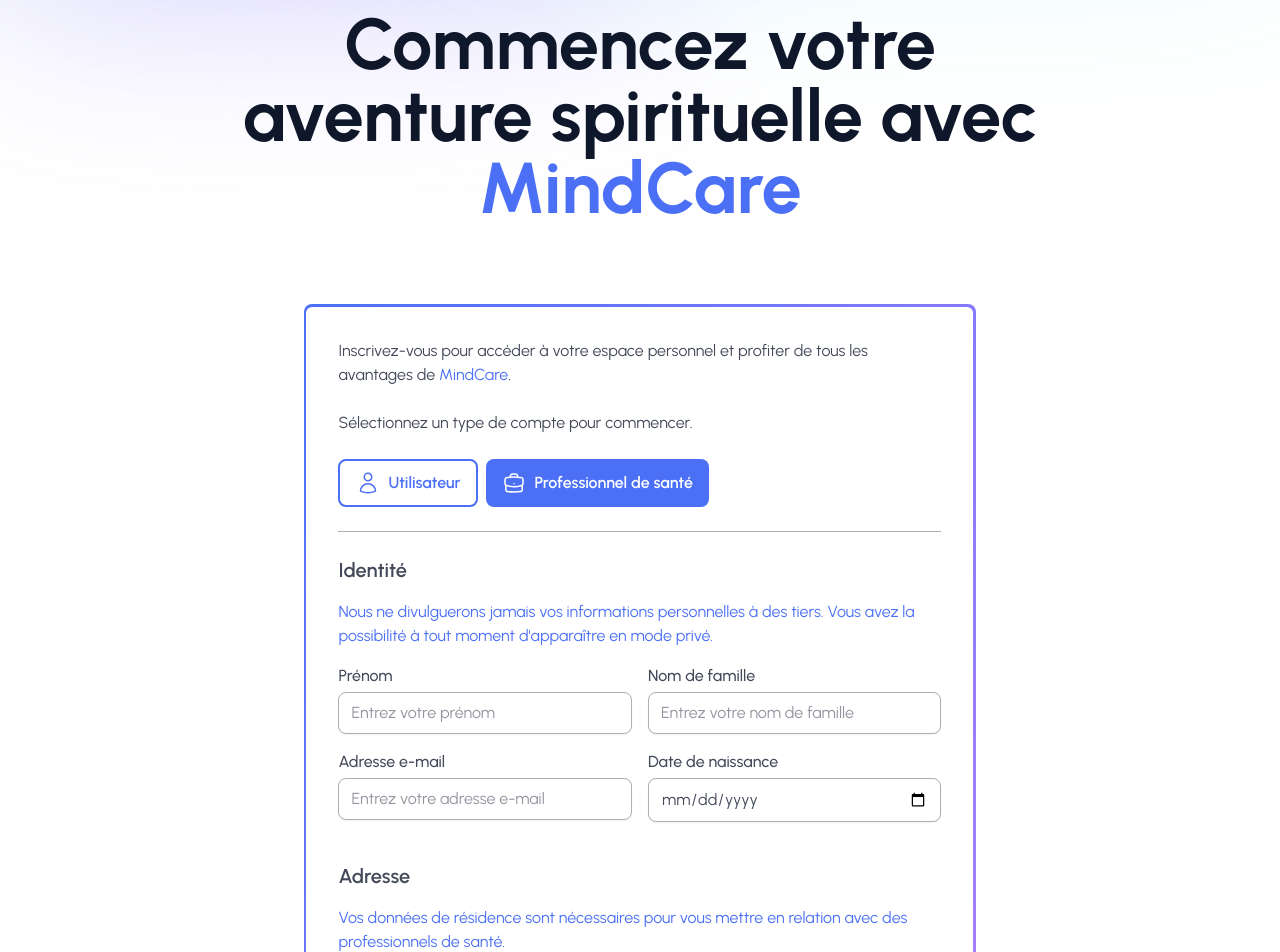
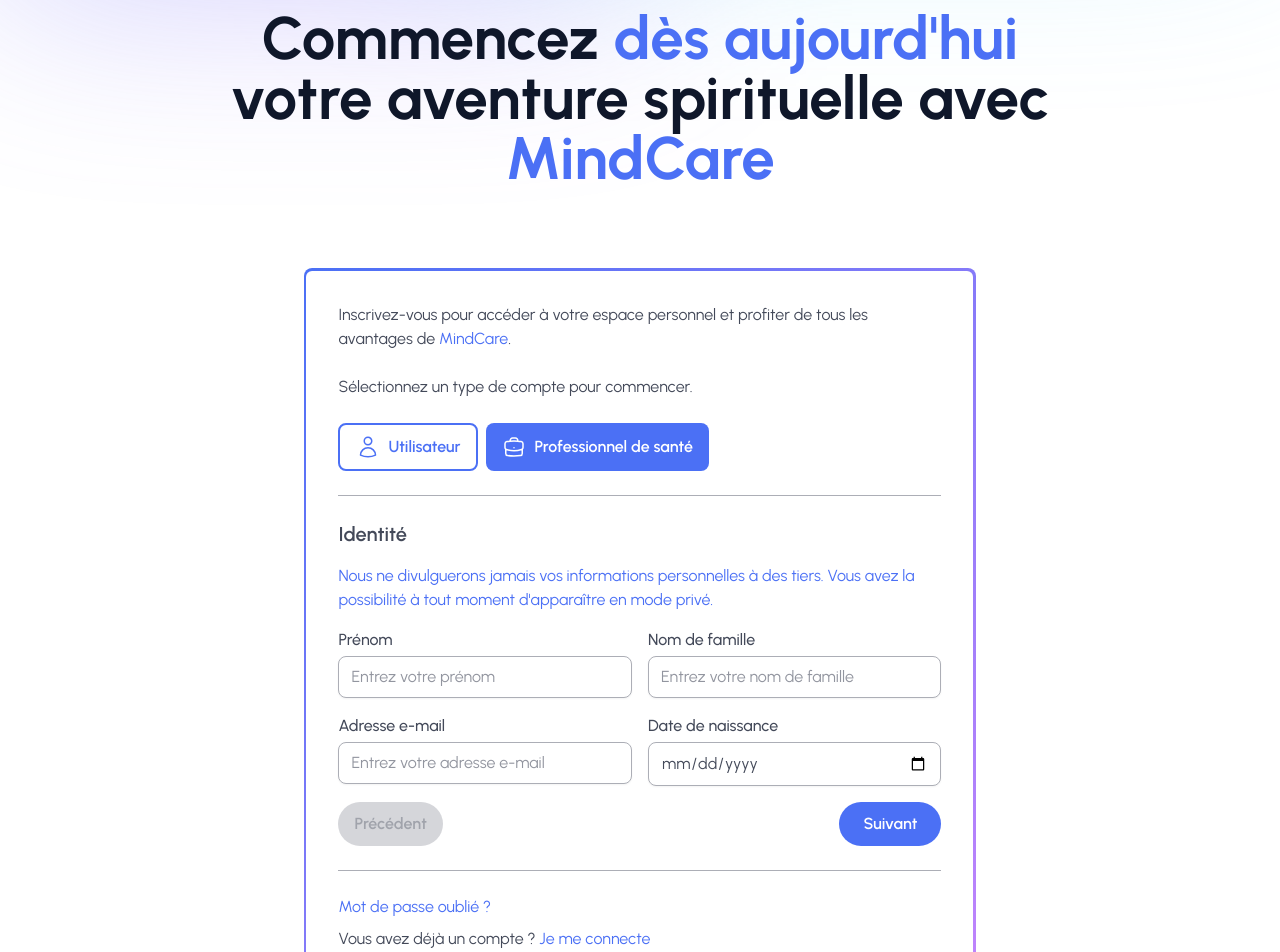
Before and after one commit to MindCareFR/mindcare, an Angular app in the folder front/: page /auth/signup in a window 1280 px wide. Shown: the part 240-1192 px from the top of the page. Built offline with nearby package versions, Linux system fonts and the light colour scheme.

Commit message:
fix: UI for signup form

```diff
--- a/front/src/app/components/navbar/navbar.component.html
+++ b/front/src/app/components/navbar/navbar.component.html
@@ -76,6 +76,9 @@
                         <a href="/auth/login" class="relative flex h-9 w-full lg:w-auto items-center justify-center px-4 before:absolute before:inset-0 before:rounded-full before:bg-primary before:transition before:duration-300 hover:before:scale-105 active:duration-75 active:before:scale-95 sm:w-max">
                             <span class="relative text-sm font-semibold text-white">Rejoindre la communauté</span>
                         </a>
+                        <a href="/auth/signup" class="relative flex h-9 w-full lg:w-auto items-center justify-center px-4 before:absolute before:inset-0 before:rounded-full before:border before:border-transparent before:bg-primary/10 before:bg-gradient-to-b before:transition before:duration-300 hover:before:scale-105 active:duration-75 active:before:scale-95 dark:before:border-gray-700 dark:before:bg-gray-800 sm:w-max">
+                            <span class="relative text-sm font-semibold text-primary dark:text-white">S'inscrire</span>
+                        </a>
                     </div>
                 </div>
             </div>
--- a/front/src/app/interfaces/form.interface.ts
+++ b/front/src/app/interfaces/form.interface.ts
@@ -20,4 +20,5 @@
   submitLabel: string;
   cancelLabel?: string;
   styles: string;
+  isIndexed: boolean;
 }
--- a/front/src/app/pages/auth/auth-login/auth-login.component.ts
+++ b/front/src/app/pages/auth/auth-login/auth-login.component.ts
@@ -35,7 +35,8 @@
       }
     ],
     submitLabel: 'Me connecter',
-    styles: 'grid grid-cols-1 gap-4 lg:grid-cols-2'
+    styles: 'grid grid-cols-1 gap-4 lg:grid-cols-2',
+    isIndexed: false
   };
 
   constructor(
--- a/front/src/app/pages/auth/auth-signup/auth-signup.component.html
+++ b/front/src/app/pages/auth/auth-signup/auth-signup.component.html
@@ -8,12 +8,12 @@
   <div class="max-w-7xl h-full flex flex-col justify-center mx-auto px-6 md:px-12 xl:px-6 md:min-h-screen">
     <div class="relative pt-36 mx-auto">
       <div class="lg:w-2/3 mx-auto my-auto space-y-20 mb-28">
-        <h1 class="text-gray-900 text-center dark:text-white font-bold text-5xl md:text-6xl xl:text-7xl">
+        <h1 class="text-gray-900 text-center dark:text-white font-bold text-4xl md:text-5xl xl:text-6xl">
           <div class="flex items-center justify-center -space-x-2 mb-6">
             <img src="/headbrain_b.webp" alt="logo" class="block h-20 w-20 dark:hidden" />
             <img src="/headbrain_w.webp" alt="logo" class="hidden h-20 w-20 dark:block" />
           </div>
-          Commencez votre aventure spirituelle avec <span class="text-primary">MindCare</span>
+          Commencez <span class="text-primary">dès aujourd'hui</span> votre aventure spirituelle avec <span class="text-primary">MindCare</span>
         </h1>
         <div
           class="w-full max-w-2xl mx-auto p-[2.5px] bg-gradient-to-br from-primary to-purple-400 dark:from-blue-700 rounded-lg">
@@ -28,9 +28,9 @@
             <div class="flex gap-y-2 flex-col sm:gap-y-0 sm:gap-x-2 sm:flex-row">
               <button class="flex items-center justify-center h-12 px-4 font-semibold rounded-lg hover:bg-opacity-90"
                 [ngClass]="{
-                'border border-primary border-2 text-primary': selectedAccount === 'user',
-                'bg-primary text-white': selectedAccount !== 'user'
-              }" (click)="onSelectAccount('user')">
+                  'border border-primary border-2 text-primary': selectedAccount === 'user',
+                  'bg-primary text-white': selectedAccount !== 'user'
+                }" (click)="onSelectAccount('user')">
                 <svg xmlns="http://www.w3.org/2000/svg" fill="none" viewBox="0 0 24 24" stroke-width="1.5"
                   stroke="currentColor" class="w-6 h-6 mr-2">
                   <path stroke-linecap="round" stroke-linejoin="round"
@@ -40,9 +40,9 @@
               </button>
               <button class="flex items-center justify-center h-12 px-4 font-semibold rounded-lg hover:bg-opacity-90"
                 [ngClass]="{
-                'border border-primary border-2 text-primary': selectedAccount === 'professional',
+                'border-primary border-2 text-primary': selectedAccount === 'professional',
                 'bg-primary text-white': selectedAccount !== 'professional'
-              }" (click)="onSelectAccount('professional')">
+                }" (click)="onSelectAccount('professional')">
                 <svg xmlns="http://www.w3.org/2000/svg" fill="none" viewBox="0 0 24 24" stroke-width="1.5"
                   stroke="currentColor" class="w-6 h-6 mr-2">
                   <path stroke-linecap="round" stroke-linejoin="round"
--- a/front/src/app/pages/auth/auth-signup/auth-signup.component.ts
+++ b/front/src/app/pages/auth/auth-signup/auth-signup.component.ts
@@ -57,7 +57,8 @@
         }
       ],
       submitLabel: 'Je m\'inscris',
-      styles: 'grid grid-cols-1 gap-4 md:grid-cols-2'
+      styles: 'grid grid-cols-1 gap-4 md:grid-cols-2',
+      isIndexed: true
     },
     'professional': {
       fields: [
@@ -106,11 +107,13 @@
         }
       ],
       submitLabel: 'Je m\'inscris',
-      styles: 'grid grid-cols-1 gap-4 md:grid-cols-2'
+      styles: 'grid grid-cols-1 gap-4 md:grid-cols-2',
+      isIndexed: true
     }
   };
 
   selectedAccount: 'user' | 'professional' = 'user';
+  currentGroupIndex: number = 0;
 
   constructor(
     private authService: AuthService,
@@ -124,6 +127,7 @@
 
   onSelectAccount(account: 'user' | 'professional'): void {
     this.selectedAccount = account;
+    this.currentGroupIndex = 0;
     this.setInitialFormValues();
   }
 
@@ -140,8 +144,28 @@
     });
   }
 
+  onNext(): void {
+    if (this.currentGroupIndex < this.signupConfig[this.selectedAccount].fields.length - 1) {
+      this.currentGroupIndex++;
+    }
+  }
+
+  onPrevious(): void {
+    if (this.currentGroupIndex > 0) {
+      this.currentGroupIndex--;
+    }
+  }
+
+  isLastGroup(): boolean {
+    return this.currentGroupIndex === this.signupConfig[this.selectedAccount].fields.length - 1;
+  }
+
+  isFirstGroup(): boolean {
+    return this.currentGroupIndex === 0;
+  }
+
   onFormSubmit(form: FormGroup): void {
-    console.log('Form submitted');
+    console.log('Form submitted', form.value);
     if (form.valid) {
       const { email, password, remember } = form.value.identity;
       if (remember) {
--- a/front/src/app/pages/conference/conference.component.ts
+++ b/front/src/app/pages/conference/conference.component.ts
@@ -60,7 +60,8 @@
       ],
       submitLabel: 'Envoyer',
       cancelLabel: 'Annuler',
-      styles: 'grid grid-cols-1 gap-4'
+      styles: 'grid grid-cols-1 gap-4',
+      isIndexed: false
     }
   };
 
--- a/front/src/app/pages/home/home.component.html
+++ b/front/src/app/pages/home/home.component.html
@@ -9,10 +9,10 @@
         <div class="relative pt-36 mx-auto">
             <div class="lg:w-2/3 text-center mx-auto my-auto">
                 <h1 class="text-gray-900 dark:text-white font-bold text-5xl md:text-6xl xl:text-7xl">
-                    Ensemble, créons la 1ère <br /><span class="text-primary">communauté</span> qui se soucie du <span class="text-primary">bien-être mental</span>.
+                    Ensemble, créons la 1ère <br class="hidden sm:block" /><span class="text-primary">communauté</span> qui se soucie du <span class="text-primary">bien-être mental</span>.
                 </h1>
                 <div class="mt-8 text-lg">
-                    <p class="mt-8 text-gray-700 dark:text-gray-300">
+                    <p class="mt-8 mx-4 text-gray-700 dark:text-gray-300">
                         <span class="font-bold text-primary">MindCare</span> réduit la fracture entre patients et professionnels de santé en bâtissant une communauté dédiée au bien-être mental. Profitez de ressources et d'exercices thérapeutiques, ainsi que d'un suivi personnalisé de vos progrès pour améliorer votre santé mentale au quotidien.
                     </p>
                     <p class="mt-16 text-gray-700 dark:text-gray-300">
--- a/front/src/app/shared/form/form.component.html
+++ b/front/src/app/shared/form/form.component.html
@@ -1,6 +1,7 @@
 <form [formGroup]="form" (ngSubmit)="onSubmit()" class="gap-y-6">
   <ng-container *ngFor="let group of config.fields; let i = index">
-    <h2 [ngClass]="{'text-xl font-semibold mb-4 text-gray-700 dark:text-gray-300': true, 'mt-10': i !== 0}">
+    <ng-container *ngIf="!config.isIndexed || i === currentGroupIndex">
+      <h2 [ngClass]="{'text-xl font-semibold mb-4 text-gray-700 dark:text-gray-300': true, 'mt-10': i !== 0 && !config.isIndexed}">
         {{ group.label }}
       </h2>
       <p *ngIf="group.description" class="mb-4 text-primary dark:text-primary-light">{{ group.description }}</p>
@@ -11,6 +12,8 @@
             <label *ngIf="field.type !== 'checkbox'" [for]="field.name"
               class="block text-md font-medium text-gray-700 dark:text-gray-300">
               {{ field.label }}
+              <span *ngIf="field.type !== 'checkbox' && form.get(group.group)?.get(field.name)?.errors?.['required'] && form.get(group.group)?.get(field.name)?.invalid && form.get(group.group)?.get(field.name)?.touched"
+              class="text-red-600 text-md">*</span>
             </label>
             <input *ngIf="field.type !== 'select' && field.type !== 'textarea' && field.type !== 'checkbox'"
               [id]="field.name" [type]="field.type" [formControlName]="field.name" [placeholder]="field.placeholder"
@@ -20,6 +23,8 @@
               <input [id]="field.name" [type]="field.type" [formControlName]="field.name" />
               <label [for]="field.name" class="ml-2 text-md font-medium text-gray-700 dark:text-gray-300">
                 {{ field.label }}
+                <span *ngIf="field.type === 'checkbox' && form.get(group.group)?.get(field.name)?.errors?.['requiredTrue'] && form.get(group.group)?.get(field.name)?.invalid && form.get(group.group)?.get(field.name)?.touched"
+                class="text-red-600 text-md">*</span>
               </label>
             </div>
 
@@ -35,10 +40,6 @@
             <div
               *ngIf="form.get(group.group)?.get(field.name)?.invalid && form.get(group.group)?.get(field.name)?.touched"
               class="text-red-600 mt-1 text-md">
-            <div *ngIf="field.type === 'checkbox' && form.get(group.group)?.get(field.name)?.errors?.['requiredTrue']">
-              Ce champ est obligatoire.</div>
-            <div *ngIf="field.type !== 'checkbox' && form.get(group.group)?.get(field.name)?.errors?.['required']">Ce
-              champ est obligatoire</div>
               <div *ngIf="form.get(group.group)?.get(field.name)?.errors?.['email']">Veuillez entrer une adresse e-mail
                 valide.</div>
               <div *ngIf="form.get(group.group)?.get(field.name)?.errors?.['minlength']">Ce champ doit contenir au moins
@@ -65,17 +66,25 @@
         </ng-container>
       </div>
     </ng-container>
+  </ng-container>
   <div *ngIf="formSubmitted && hasFormErrors()" class="text-red-600 mt-5 text-md">
     Veuillez remplir tous les champs correctement.
   </div>
-  <div class="form-group gap-y-4 md:gap-y-0 md:flex md:items-center md:justify-center md:gap-x-4">
-    <button *ngIf="config.cancelLabel" type="button" (click)="onCancel()"
-      class="w-full px-6 py-2 mt-4 rounded-full bg-gray-200 text-gray-700 font-semibold hover:bg-gray-300 transition duration-300 dark:bg-gray-700 dark:text-gray-300 md:mt-10">
-      {{ config.cancelLabel }}
+
+  <div class="flex justify-between mt-4">
+    <button type="button" (click)="onPrevious()" [disabled]="isFirstGroup()"
+      class="relative flex h-11 w-full lg:w-auto items-center justify-center px-4 before:absolute before:inset-0 before:rounded-full before:border before:border-transparent before:bg-gray-300 before:transition before:duration-300 hover:before:scale-105 active:duration-75 active:before:scale-95 sm:w-max"
+      [ngClass]="{'opacity-50': isFirstGroup()}">
+      <span class="relative text-base font-semibold text-gray-700 dark:text-gray-300">Précédent</span>
     </button>
-    <button type="submit"
-      class="w-full px-6 py-2 mt-2 md:mt-10 rounded-full bg-primary text-white font-semibold hover:bg-primary-dark transition duration-300 disabled:bg-gray-400 dark:disabled:bg-gray-700">
-      {{ config.submitLabel }}
+    <button type="button" *ngIf="!isLastGroup()" (click)="onNext()"
+      class="relative flex h-11 w-full lg:w-auto items-center justify-center px-6 before:absolute before:inset-0 before:rounded-full before:bg-primary before:transition before:duration-300 hover:before:scale-105 active:duration-75 active:before:scale-95 sm:w-max"
+      [ngClass]="{'opacity-50': isLastGroup()}">
+      <span class="relative text-base font-semibold text-white">Suivant</span>
+    </button>
+    <button type="submit" *ngIf="isLastGroup()"
+      class="relative flex h-11 w-full lg:w-auto items-center justify-center px-6 before:absolute before:inset-0 before:rounded-full before:bg-primary before:transition before:duration-300 hover:before:scale-105 active:duration-75 active:before:scale-95 sm:w-max">
+      <span class="relative text-base font-semibold text-white">{{ config.submitLabel }}</span>
     </button>
   </div>
 </form>
--- a/front/src/app/shared/form/form.component.ts
+++ b/front/src/app/shared/form/form.component.ts
@@ -11,10 +11,11 @@
   imports: [CommonModule, ReactiveFormsModule]
 })
 export class FormComponent implements OnInit {
-  @Input() config: IFormConfig = { fields: [], submitLabel: '', styles: '' };
+  @Input() config: IFormConfig = { fields: [], submitLabel: '', styles: '', isIndexed: false };
   @Output() formSubmit: EventEmitter<FormGroup> = new EventEmitter<FormGroup>();
 
   form: FormGroup = this.fb.group({});
+  currentGroupIndex: number = 0;
   formSubmitted: boolean = false;
 
   constructor(private fb: FormBuilder) {}
@@ -80,6 +81,29 @@
     this.form.reset();
   }
 
+  onNext(): void {
+    const currentGroup = this.config.fields[this.currentGroupIndex].group;
+    if (this.form.get(currentGroup)?.invalid) {
+      this.form.get(currentGroup)?.markAllAsTouched();
+    } else {
+      this.currentGroupIndex++;
+    }
+  }
+
+  onPrevious(): void {
+    if (this.currentGroupIndex > 0) {
+      this.currentGroupIndex--;
+    }
+  }
+
+  isLastGroup(): boolean {
+    return this.currentGroupIndex === this.config.fields.length - 1;
+  }
+
+  isFirstGroup(): boolean {
+    return this.currentGroupIndex === 0;
+  }
+
   hasFormErrors(): boolean {
     return Object.keys(this.form.controls).some(group => {
       const groupControl = this.form.get(group) as FormGroup;
```
Lines whose indentation alone changed are shown as unchanged.
